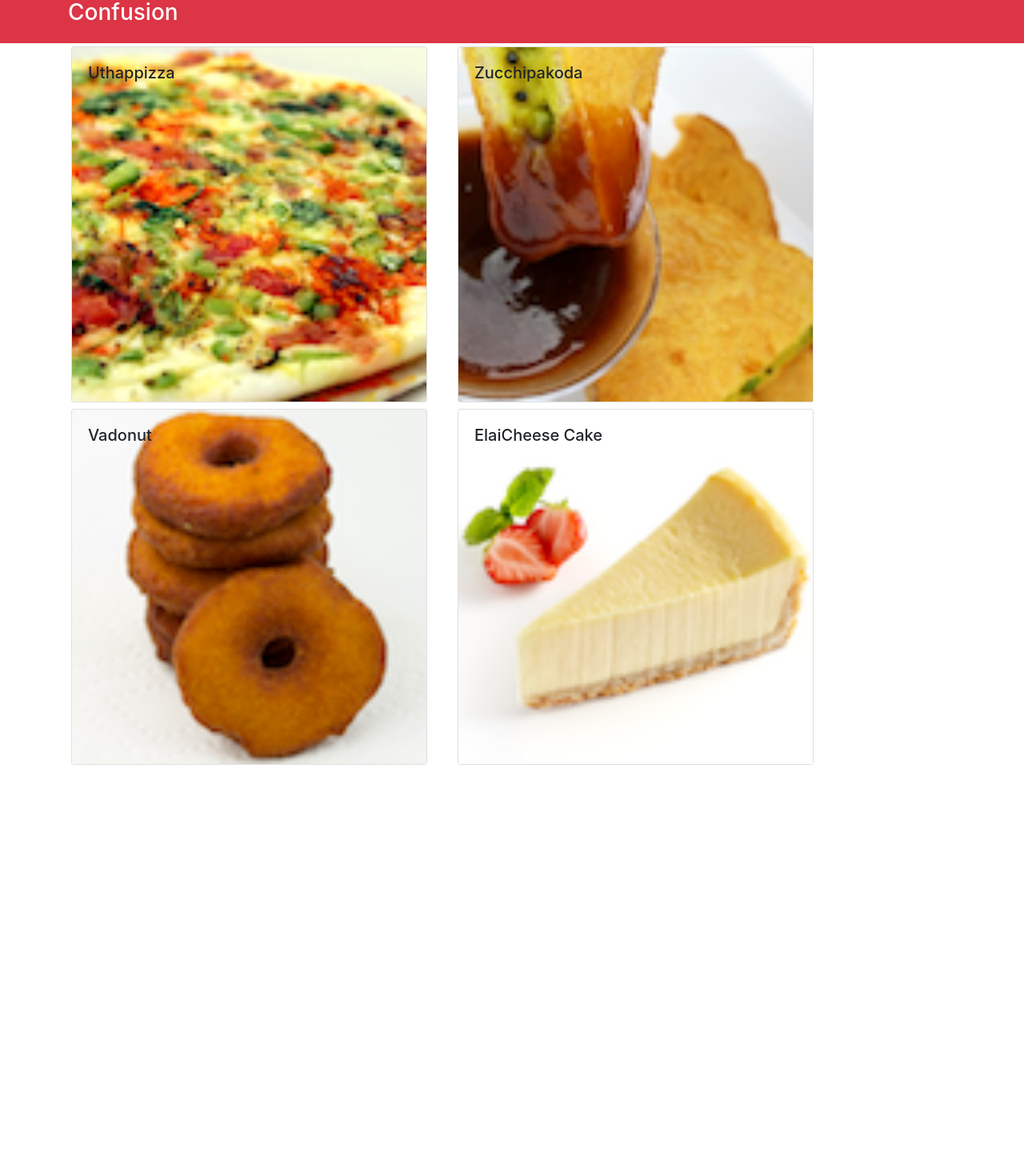
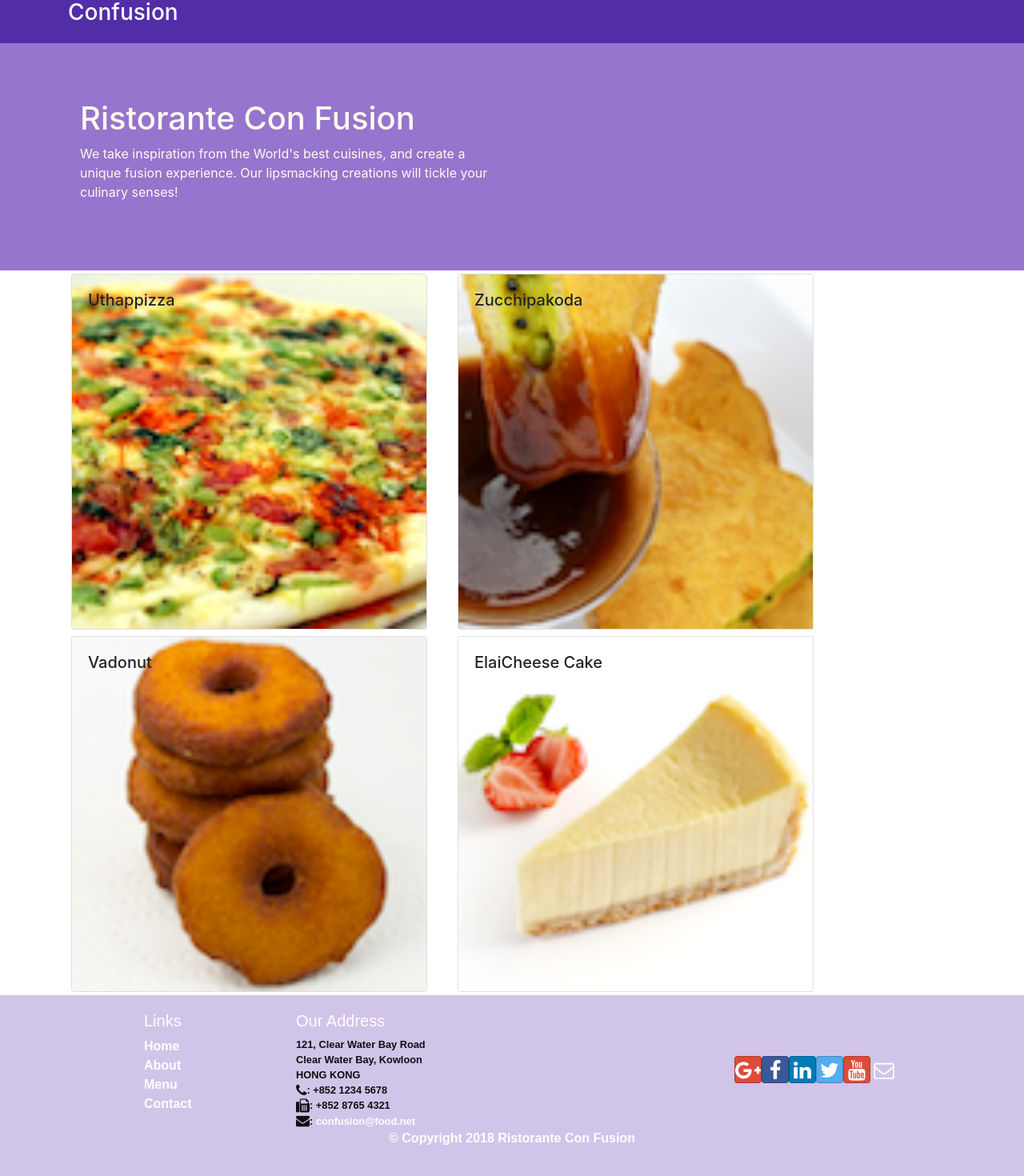
Before and after one commit to latinocodes/Front-End-Web-Development-with-React-Redux, a React (Create React App) app: page / in a window 1280 px wide. Shown: the part 14-1484 px from the top of the page at 80% size. Before the commit the page ends 974 px from the top, so only its background shows below. Built offline with nearby package versions, Linux system fonts and the light colour scheme.

Commit message:
completing headers and footer

```diff
--- a/package.json
+++ b/package.json
@@ -4,6 +4,8 @@
   "private": true,
   "dependencies": {
     "bootstrap": "^4.1.3",
+    "bootstrap-social": "5.1.1",
+    "font-awesome": "4.7.0",
     "react": "^16.6.3",
     "react-dom": "^16.6.3",
     "react-popper": "^1.3.2",
--- a/src/App.css
+++ b/src/App.css
@@ -0,0 +1,43 @@
+
+.row-header{
+    margin:0px auto;
+    padding:0px auto;
+}
+
+.row-content {
+    margin:0px auto;
+    padding: 50px 0px 50px 0px;
+    border-bottom: 1px ridge;
+    min-height:400px;
+}
+
+.footer{
+    background-color: #D1C4E9;
+    margin:0px auto;
+    padding: 20px 0px 20px 0px;
+    color: #ffffff;
+    font-family: sans-serif;
+    font-size: 16px;
+    font-weight: 700;
+
+}
+.footer a{
+    color: #ffffff;
+}
+.jumbotron {
+    padding:70px 30px 70px 30px;
+    margin:0px auto;
+    background: #9575CD ;
+    color:floralwhite;
+    border-radius: 0;
+}
+
+address{
+    font-size:80%;
+    margin:0px;
+    color:#0f0f0f;
+}
+
+.navbar-dark {
+    background-color: #512DA8;
+}
--- /dev/null
+++ b/src/components/FooterComponent.js
@@ -0,0 +1,52 @@
+import React from 'react';
+
+
+function Footer(props){
+
+    return(
+        <div className="footer">
+            <div className="container">
+                <div className="row justify-content-center">
+                    <div className="col-4 offset-1 col-sm-2">
+                        <h5>Links</h5>
+                        <ul className="list-unstyled">
+                            <li><a href="#">Home</a></li>
+                            <li><a href="#">About</a></li>
+                            <li><a href="#">Menu</a></li>
+                            <li><a href="contactus.html">Contact</a></li>
+                        </ul>
+                    </div>
+                    <div className="col-7 col-sm-5">
+                        <h5>Our Address</h5>
+                        <address>
+                        121, Clear Water Bay Road<br />
+                        Clear Water Bay, Kowloon<br />
+                        HONG KONG<br />
+                        <i className="fa fa-phone fa-lg"></i>: +852 1234 5678<br />
+                        <i className="fa fa-fax fa-lg"></i>: +852 8765 4321<br />
+                        <i className="fa fa-envelope fa-lg"></i>: <a href="mailto:confusion@food.net">
+                            confusion@food.net</a>
+                        </address>
+                    </div>
+                    <div className="col-12 col-sm-4 align-self-center">
+                        <div className="text-center">
+                            <a className="btn btn-social-icon btn-google" href="http://google.com/+"><i className="fa fa-google-plus"></i></a>
+                            <a className="btn btn-social-icon btn-facebook" href="http://www.facebook.com/profile.php?id="><i className="fa fa-facebook"></i></a>
+                            <a className="btn btn-social-icon btn-linkedin" href="http://www.linkedin.com/in/"><i className="fa fa-linkedin"></i></a>
+                            <a className="btn btn-social-icon btn-twitter" href="http://twitter.com/"><i className="fa fa-twitter"></i></a>
+                            <a className="btn btn-social-icon btn-google" href="http://youtube.com/"><i className="fa fa-youtube"></i></a>
+                            <a className="btn btn-social-icon" href="mailto:"><i className="fa fa-envelope-o"></i></a>
+                        </div>
+                    </div>
+                </div>
+                <div className="row justify-content-center">
+                    <div className="col-auto">
+                        <p>© Copyright 2018 Ristorante Con Fusion</p>
+                    </div>
+                </div>
+            </div>
+        </div>
+    );
+}
+
+export default Footer;
--- /dev/null
+++ b/src/components/HearderComponent.js
@@ -0,0 +1,28 @@
+import React, {Component} from 'react';
+import {Navbar, NavbarBrand, Jumbotron} from 'reactstrap';
+
+class Header extends Component {
+    render(){
+        return(
+            <React.Fragment>
+                <Navbar dark>
+                    <div className="container">
+                    <NavbarBrand href="/"><h3>Confusion</h3></NavbarBrand>
+                    </div>
+                </Navbar>
+                <Jumbotron>
+                    <div className="container">
+                        <div className="row row-header">
+                            <div className="col-12 col-sm-6">
+                            <h1>Ristorante Con Fusion</h1>
+                            <p>We take inspiration from the World's best cuisines, and create a unique fusion experience. Our lipsmacking creations will tickle your culinary senses!</p>
+                            </div>
+                        </div>
+                    </div>
+                </Jumbotron>
+            </React.Fragment>
+        );
+    }
+}
+
+export default Header;
--- a/src/components/MainComponent.js
+++ b/src/components/MainComponent.js
@@ -1,8 +1,10 @@
 import React, { Component } from 'react';
-import {Navbar, NavbarBrand} from 'reactstrap';
 import Menu from './MenuComponent';
+import Header from './HearderComponent';
+import Footer from './FooterComponent';
 import {DISHES} from '../shared/dishes';
 import DishDetails from './DishDetailsComponent';
+
 
 class Main extends Component {
   constructor(props){
@@ -22,13 +24,10 @@
   render() {
     return (
       <div>
-      <Navbar dark color="danger">
-        <div className="container">
-          <NavbarBrand href="/"><h3>Confusion</h3></NavbarBrand>
-        </div>
-      </Navbar>
-      <Menu dishes={this.state.dishes} onClick={(dishId)=> this.onDishSelect(dishId)}/>
-      <DishDetails dish={this.state.dishes.filter((dish) => dish.id === this.state.selectedDish)[0]}/>
+        <Header />
+        <Menu dishes={this.state.dishes} onClick={(dishId)=> this.onDishSelect(dishId)}/>
+        <DishDetails dish={this.state.dishes.filter((dish) => dish.id === this.state.selectedDish)[0]}/>
+        <Footer />
       </div>
     );
   }
--- a/src/index.js
+++ b/src/index.js
@@ -1,6 +1,8 @@
 import React from 'react';
 import ReactDOM from 'react-dom';
 import 'bootstrap/dist/css/bootstrap.min.css';
+import 'font-awesome/css/font-awesome.css';
+import 'bootstrap-social/bootstrap-social.css';
 import './index.css';
 import App from './App';
 import * as serviceWorker from './serviceWorker';
```
Also changed, not shown: 1 other file (tests, documents, lock files or other folders).
